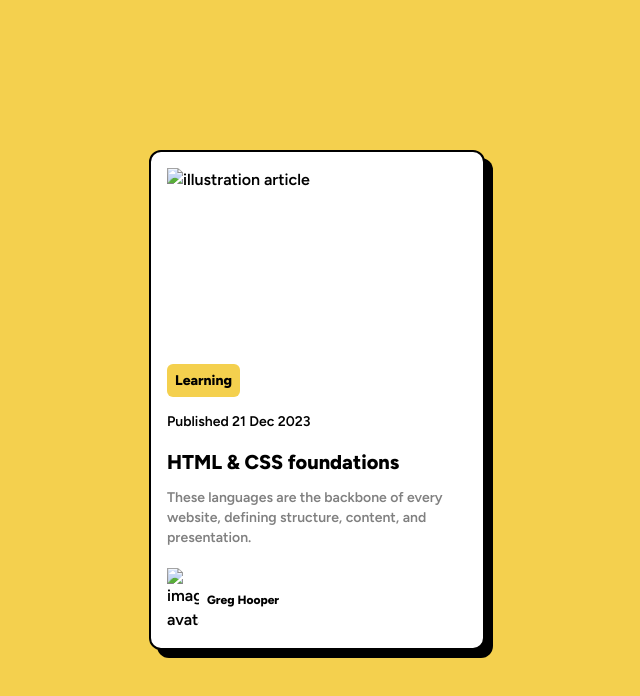
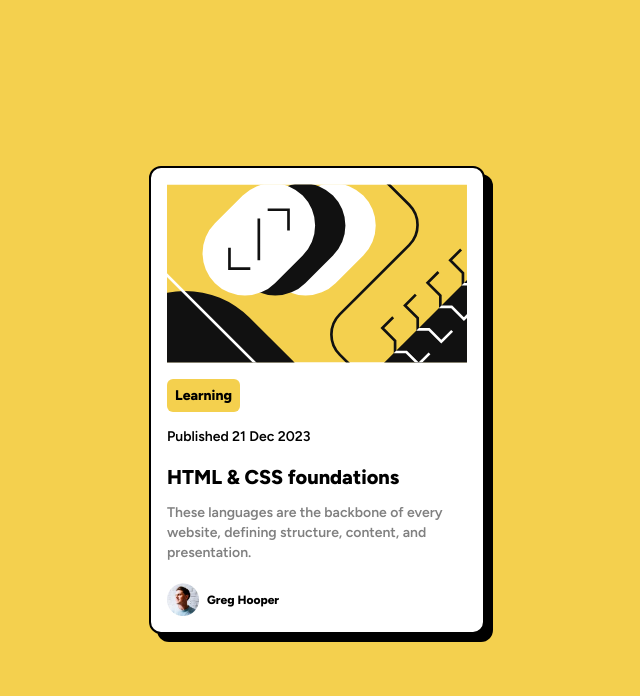
Before and after one commit to OmprakashR/Blog-preview-card, a plain HTML site: page index.html in a window 1280 px wide. Shown: the whole page, without its empty margins (323-963 px from the left). Drawn offline with nearby package versions, Linux system fonts and the light colour scheme; the site is published under a folder, as on GitHub Pages, so addresses that start at the root find nothing.

Commit message:
Update index.html

```diff
--- a/index.html
+++ b/index.html
@@ -41,7 +41,7 @@
   <main class="flex justify-center items-center h-screen">
     <div class="bg-white  max-w-[336px] p-4 rounded-xl  shadow-box  border-2 border-black">
       <div class="">
-        <img src="/assets/images/illustration-article.svg" alt="illustration article" width="336" height="201">
+        <img src="./assets/images/illustration-article.svg" alt="illustration article" width="336" height="201">
       </div>
       <div class="my-5">
         <span class="p-2 rounded-md bg-[--Yellow] font-bold text-sm ">Learning</span>
@@ -59,7 +59,7 @@
       </div>
       <div class="flex items-center gap-2 mt-5">
         <span>
-          <img src="/assets/images/image-avatar.webp" alt="image-avatar" width="32" height="32">
+          <img src="./assets/images/image-avatar.webp" alt="image-avatar" width="32" height="32">
         </span> <span class="text-xs font-bold"> Greg Hooper
         </span>
       </div>
```
